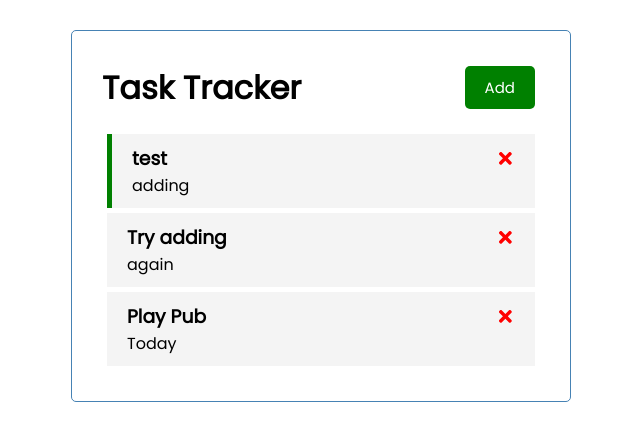
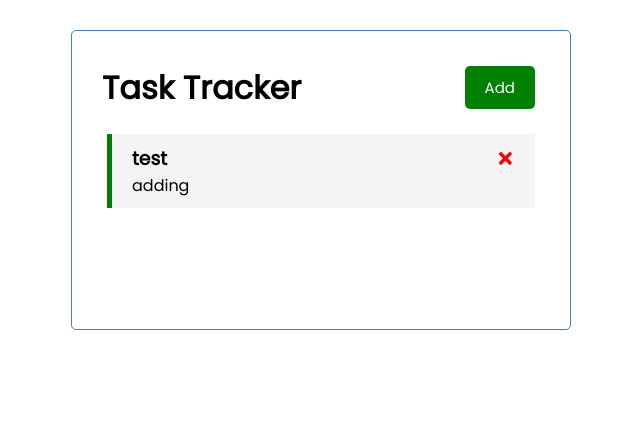
Before and after one commit to GrantOliasani/React-Task-Tracker, a React (Create React App) app: page / in a window 1280 px wide. Shown: the top 440 px of the page, without its empty margins (319-959 px from the left). Built offline with nearby package versions, Linux system fonts and the light colour scheme; data requests are answered from the project's data file.

Commit message:
added some more stuff

```diff
--- a/db.json
+++ b/db.json
@@ -5,18 +5,6 @@
       "day": "adding",
       "reminder": true,
       "id": 3
-    },
-    {
-      "text": "Try adding ",
-      "day": "again",
-      "reminder": false,
-      "id": 4
-    },
-    {
-      "text": "Play Pub",
-      "day": "Today",
-      "reminder": false,
-      "id": 5
     }
   ]
 }
--- a/src/components/AddTask.js
+++ b/src/components/AddTask.js
@@ -28,7 +28,7 @@ const onSubmit = (e) => {
 
        <div className='form-control'>
            <label>Day & Time</label>
-           <input type='text' placeholder='Add Task' value = {day} onChange={(e)=>setDay(e.target.value)} ></input>
+           <input type='text' placeholder='Time' value = {day} onChange={(e)=>setDay(e.target.value)} ></input>
        </div>
 
        <div className='form-control form-control-check'>
```
